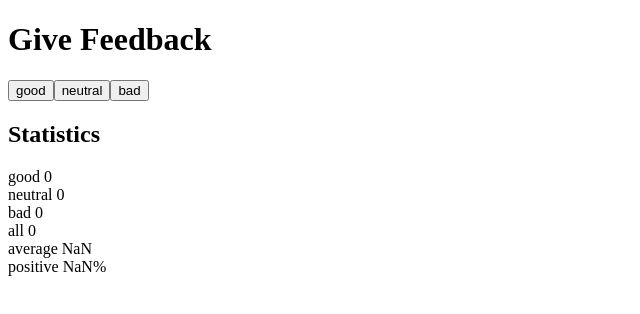
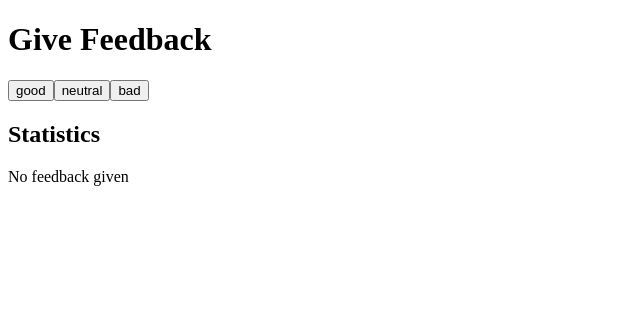
Before and after one commit to kimarimt/uoh_fs_open, a React (Vite) app in the folder part1/unicafe/: page / in a window 1280 px wide. Shown: the top 314 px of the page, without its empty margins (0-640 px from the left). Built offline with nearby package versions, Linux system fonts and the light colour scheme.

Commit message:
finished exercise 1.9

```diff
--- a/part1/unicafe/src/App.jsx
+++ b/part1/unicafe/src/App.jsx
@@ -14,11 +14,17 @@ const App = () => {
       <Button title="neutral" onClick={() => setNeutral(neutral + 1)} />
       <Button title="bad" onClick={() => setBad(bad + 1)} />
       <h2>Statistics</h2>
-      <Statistics
-        good={good}
-        neutral={neutral}
-        bad={bad}
-      />
+      {good || neutral || bad
+        ? (
+          <Statistics
+            good={good}
+            neutral={neutral}
+            bad={bad}
+          />
+        )
+        : <p>No feedback given</p>
+      }
+
     </>
   )
 }
```
